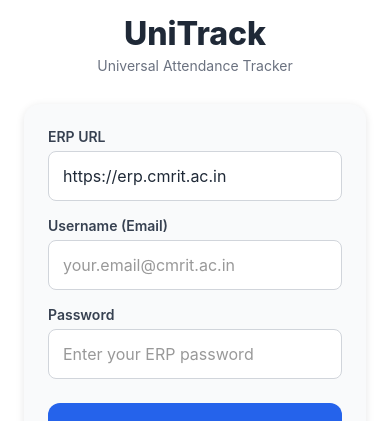
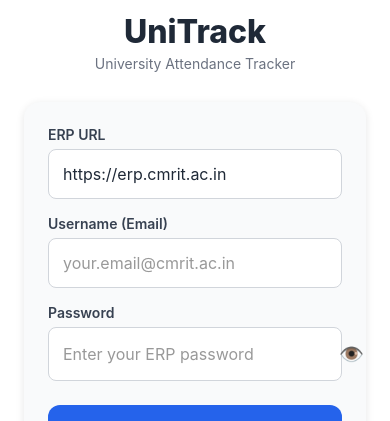
Before and after one commit to 0xMoni/UniTrack, a React Native app in the folder mobile/: screen / in a window 390 px wide. Shown: the part 228-649 px from the top of the page. Built offline with nearby package versions, Linux system fonts and the light colour scheme.

Commit message:
fix: University instead of Universal, keyboard fix, show/hide password

```diff
--- a/mobile/App.js
+++ b/mobile/App.js
@@ -12,6 +12,8 @@
   SafeAreaView,
   Image,
   ActivityIndicator,
+  KeyboardAvoidingView,
+  Platform,
 } from 'react-native';
 import AsyncStorage from '@react-native-async-storage/async-storage';
 
@@ -26,7 +28,7 @@
         resizeMode="contain"
       />
       <Text style={splashStyles.appName}>UniTrack</Text>
-      <Text style={splashStyles.tagline}>Universal Attendance Tracker</Text>
+      <Text style={splashStyles.tagline}>University Attendance Tracker</Text>
     </View>
   );
 }
@@ -67,6 +69,7 @@
   const [erpUrl, setErpUrl] = useState('https://erp.cmrit.ac.in');
   const [username, setUsername] = useState('');
   const [password, setPassword] = useState('');
+  const [showPassword, setShowPassword] = useState(false);
 
   // Student & attendance data
   const [studentInfo, setStudentInfo] = useState(null);
@@ -463,7 +466,14 @@
     return (
       <SafeAreaView style={styles.container}>
         <StatusBar style="dark" />
-        <ScrollView contentContainerStyle={styles.loginScrollContent}>
+        <KeyboardAvoidingView
+          behavior={Platform.OS === 'ios' ? 'padding' : 'height'}
+          style={{ flex: 1 }}
+        >
+          <ScrollView
+            contentContainerStyle={styles.loginScrollContent}
+            keyboardShouldPersistTaps="handled"
+          >
             <View style={styles.loginContainer}>
               <Image
                 source={require('./assets/icon.png')}
@@ -471,7 +481,7 @@
                 resizeMode="contain"
               />
               <Text style={styles.loginTitle}>UniTrack</Text>
-            <Text style={styles.loginSubtitle}>Universal Attendance Tracker</Text>
+              <Text style={styles.loginSubtitle}>University Attendance Tracker</Text>
 
               <View style={styles.loginForm}>
                 <Text style={styles.loginLabel}>ERP URL</Text>
@@ -496,14 +506,22 @@
                 />
 
                 <Text style={styles.loginLabel}>Password</Text>
+                <View style={styles.passwordContainer}>
                   <TextInput
-                style={styles.loginInput}
+                    style={styles.passwordInput}
                     value={password}
                     onChangeText={setPassword}
                     placeholder="Enter your ERP password"
                     placeholderTextColor="#999"
-                secureTextEntry
+                    secureTextEntry={!showPassword}
                   />
+                  <TouchableOpacity
+                    style={styles.eyeButton}
+                    onPress={() => setShowPassword(!showPassword)}
+                  >
+                    <Text style={styles.eyeIcon}>{showPassword ? '🙈' : '👁️'}</Text>
+                  </TouchableOpacity>
+                </View>
 
                 <TouchableOpacity
                   style={[styles.loginButton, loading && styles.loginButtonDisabled]}
@@ -523,6 +541,7 @@
               </View>
             </View>
           </ScrollView>
+        </KeyboardAvoidingView>
       </SafeAreaView>
     );
   }
@@ -1075,6 +1094,27 @@
     marginBottom: 16,
     color: '#1f2937',
   },
+  passwordContainer: {
+    flexDirection: 'row',
+    alignItems: 'center',
+    backgroundColor: '#fff',
+    borderWidth: 1,
+    borderColor: '#d1d5db',
+    borderRadius: 8,
+    marginBottom: 16,
+  },
+  passwordInput: {
+    flex: 1,
+    padding: 14,
+    fontSize: 16,
+    color: '#1f2937',
+  },
+  eyeButton: {
+    padding: 14,
+  },
+  eyeIcon: {
+    fontSize: 20,
+  },
   loginButton: {
     backgroundColor: '#2563eb',
     padding: 16,
```
Also changed, not shown: 1 other file (tests, documents, lock files or other folders). Lines whose indentation alone changed are shown as unchanged.
